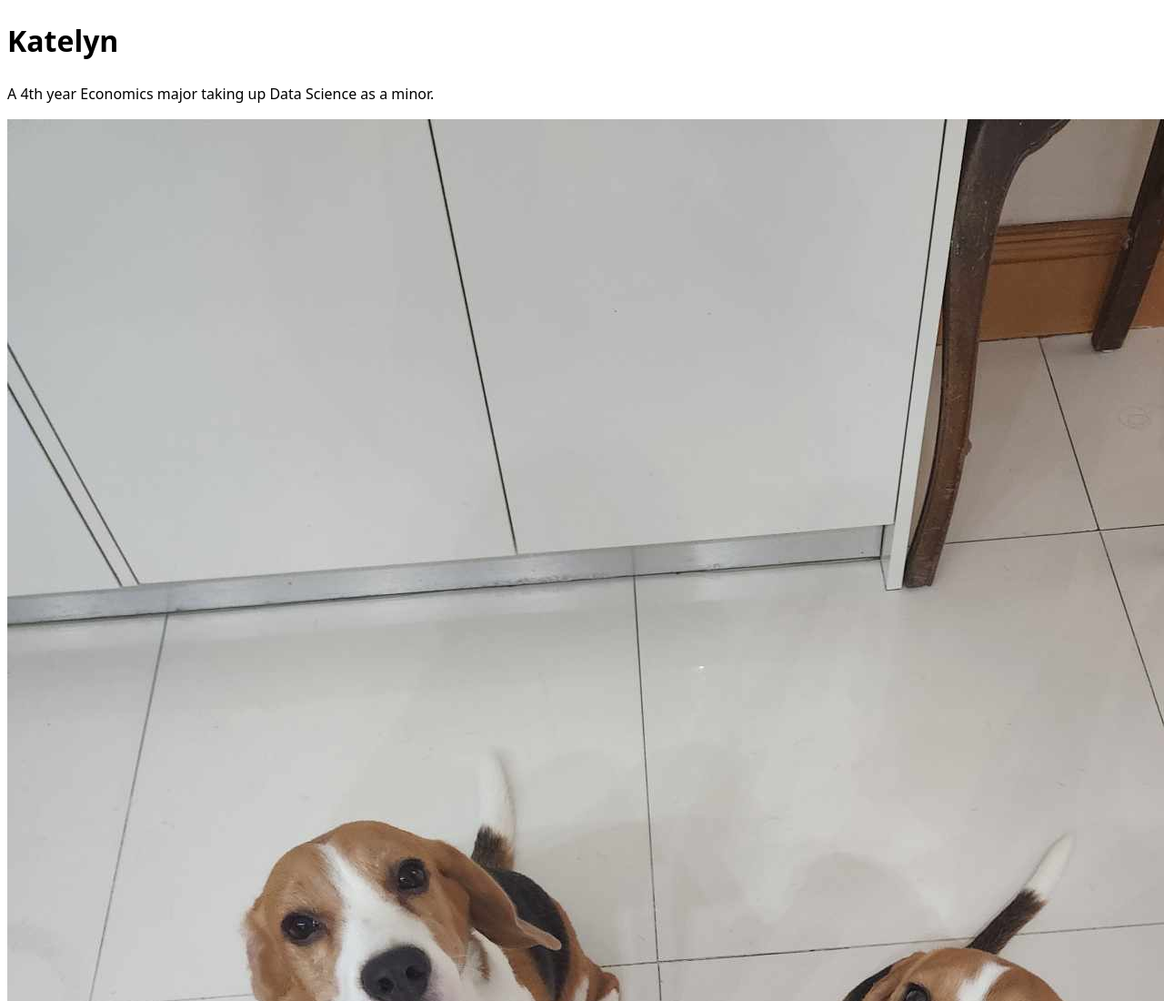
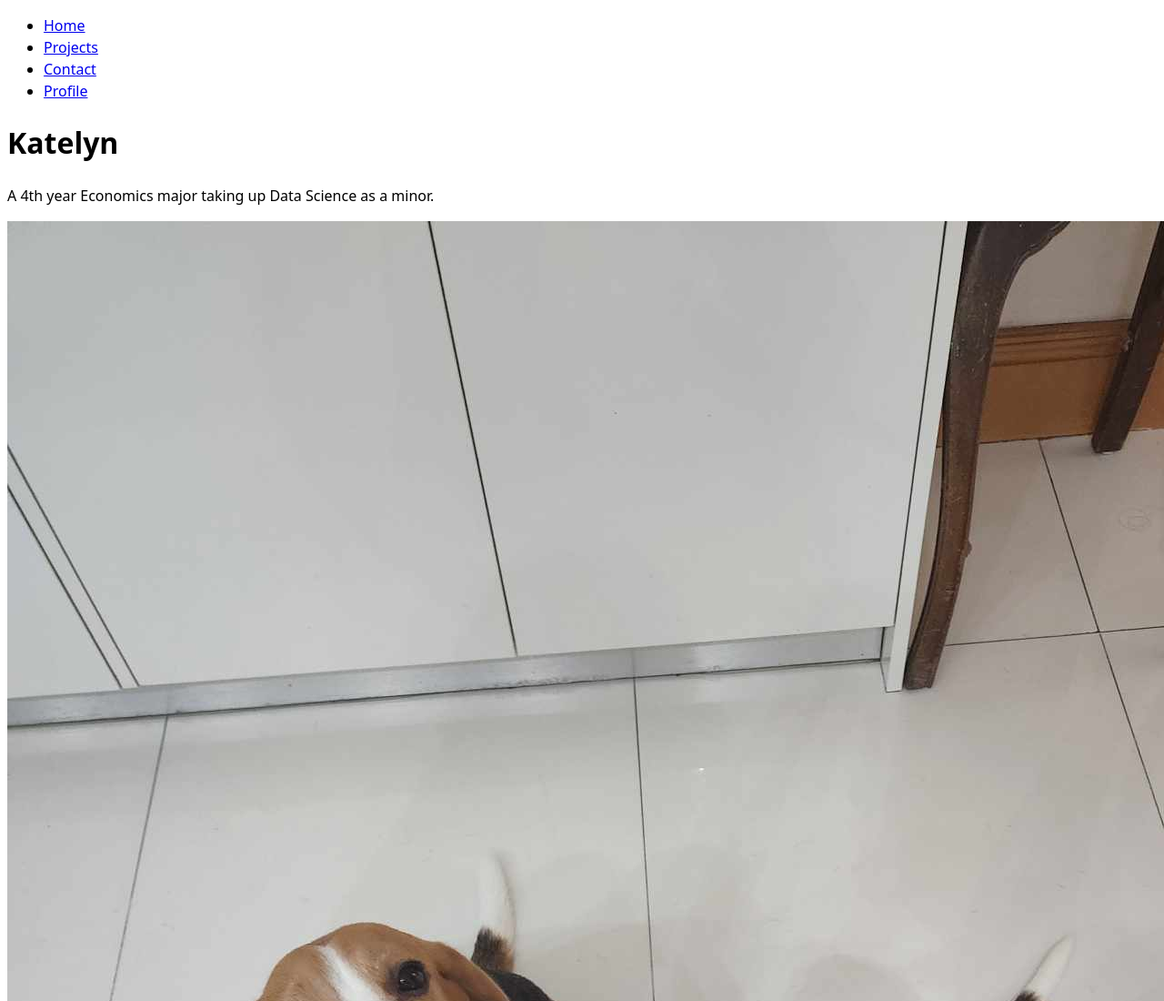
Before and after one commit to skvillamin/portfolio, a plain HTML site: page index.html in a window 1280 px wide. Shown: the top 1100 px of the page at 91% size. Drawn offline with Linux system fonts and the light colour scheme.

Commit message:
Update index.html

```diff
--- a/index.html
+++ b/index.html
@@ -7,6 +7,14 @@
     <title>Katelyn Villamin: Personal Site and Portfolio</title>
 </head>
 <body>
+    <nav>
+        <ul>
+            <li><a href="../index.html">Home</a></li>
+            <li><a href="index.html">Projects</a></li>
+            <li><a href="../contact/index.html">Contact</a></li>
+            <li><a href="https://github.com/your-profile" target="_blank">Profile</a></li>
+        </ul>
+    </nav>
     <h1>Katelyn</h1>
     <p>A 4th year Economics major taking up Data Science as a minor.</p>
     <img src="images/473116539_464437716722982_8586184383917153241_n.jpg" alt="My dogs, two beagles, back in the Philippines."/>
```
